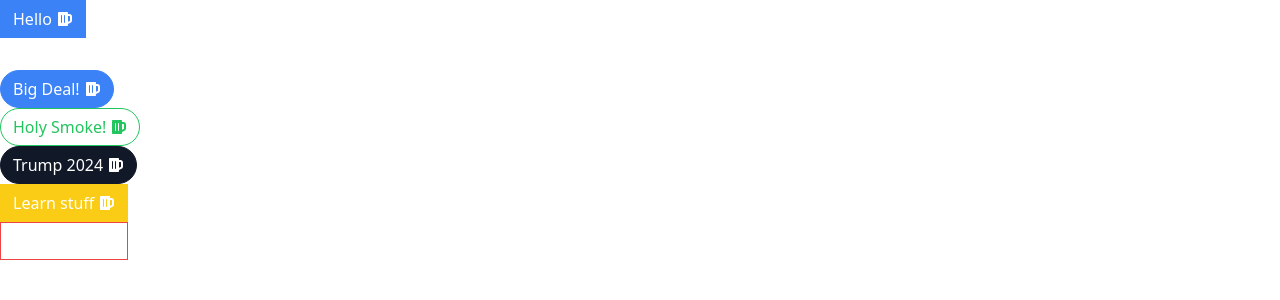
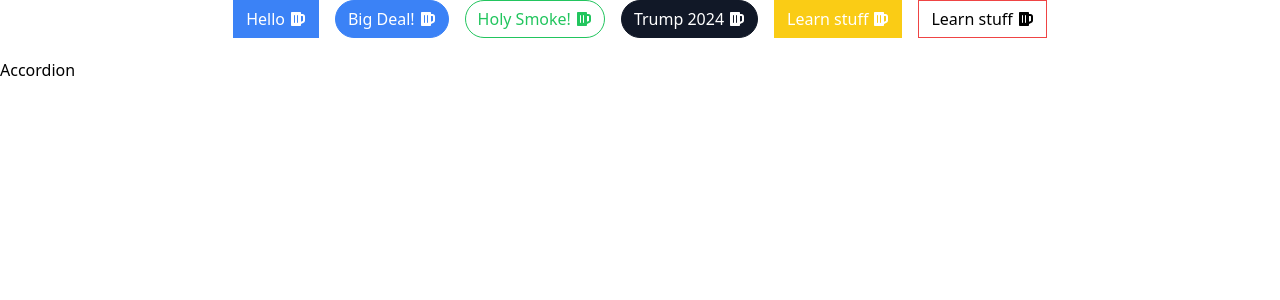
Before and after one commit to zdTang/stephen_react_Mike_learn, a React (Create React App) app in the folder learn_jsx/: page / in a window 1280 px wide. Shown: the top 300 px of the page. Built offline with nearby package versions, Linux system fonts and the light colour scheme.

Commit message:
c10-175-2 Add style to buttons

```diff
--- a/learn_jsx/src/App.js
+++ b/learn_jsx/src/App.js
@@ -1,4 +1,5 @@
 import ButtonPage from "./pages/ButtonPage";
+import Accordion from "./components/Accordion";
 const App = () => {
   const handleClick = () => {
     console.log("click");
@@ -6,6 +7,7 @@
   return (
     <div>
       <ButtonPage />
+      <Accordion />
     </div>
   );
 };
--- /dev/null
+++ b/learn_jsx/src/components/Accordion.js
@@ -0,0 +1,5 @@
+const Accordion = () => {
+  return <div>Accordion</div>;
+};
+
+export default Accordion;
--- a/learn_jsx/src/components/Button.js
+++ b/learn_jsx/src/components/Button.js
@@ -21,7 +21,7 @@
       "border-gray-900 bg-gray-900 text-white": secondary,
       "border-green-500 bg-green-500 text-black": success,
       "border-yellow-400 bg-yellow-400 text-white": warning,
-      "border-red-500 bg-red-500 text-white": danger,
+      "border-red-500 bg-red-500": danger,
       "rounded-full": rounded,
       "bg-white": outline,
       "text-blue-500": outline && primary,
--- a/learn_jsx/src/pages/ButtonPage.js
+++ b/learn_jsx/src/pages/ButtonPage.js
@@ -4,34 +4,45 @@
     console.log("click");
   };
   return (
-    <div>
+    <div className="flex justify-center ">
       <div>
-        <Button primary className="mb-8" onClick={handleClick}>
+        <Button primary className="mb-5 mx-2" onClick={handleClick}>
           Hello
         </Button>
       </div>
       <div>
-        <Button primary rounded onMouseEnter={handleClick}>
+        <Button
+          primary
+          className="mb-5 mx-2"
+          rounded
+          onMouseEnter={handleClick}
+        >
           Big Deal!
         </Button>
       </div>
       <div>
-        <Button success outline rounded onMouseLeave={handleClick}>
+        <Button
+          success
+          className="mb-5 mx-2"
+          outline
+          rounded
+          onMouseLeave={handleClick}
+        >
           Holy Smoke!
         </Button>
       </div>
       <div>
-        <Button secondary rounded>
+        <Button className="mb-5 mx-2" secondary rounded>
           Trump 2024
         </Button>
       </div>
       <div>
-        <Button warning outline>
+        <Button className="mb-5 mx-2" warning outline>
           Learn stuff
         </Button>
       </div>
       <div>
-        <Button danger outline>
+        <Button className="mb-5 mx-2" danger outline>
           Learn stuff
         </Button>
       </div>
```
